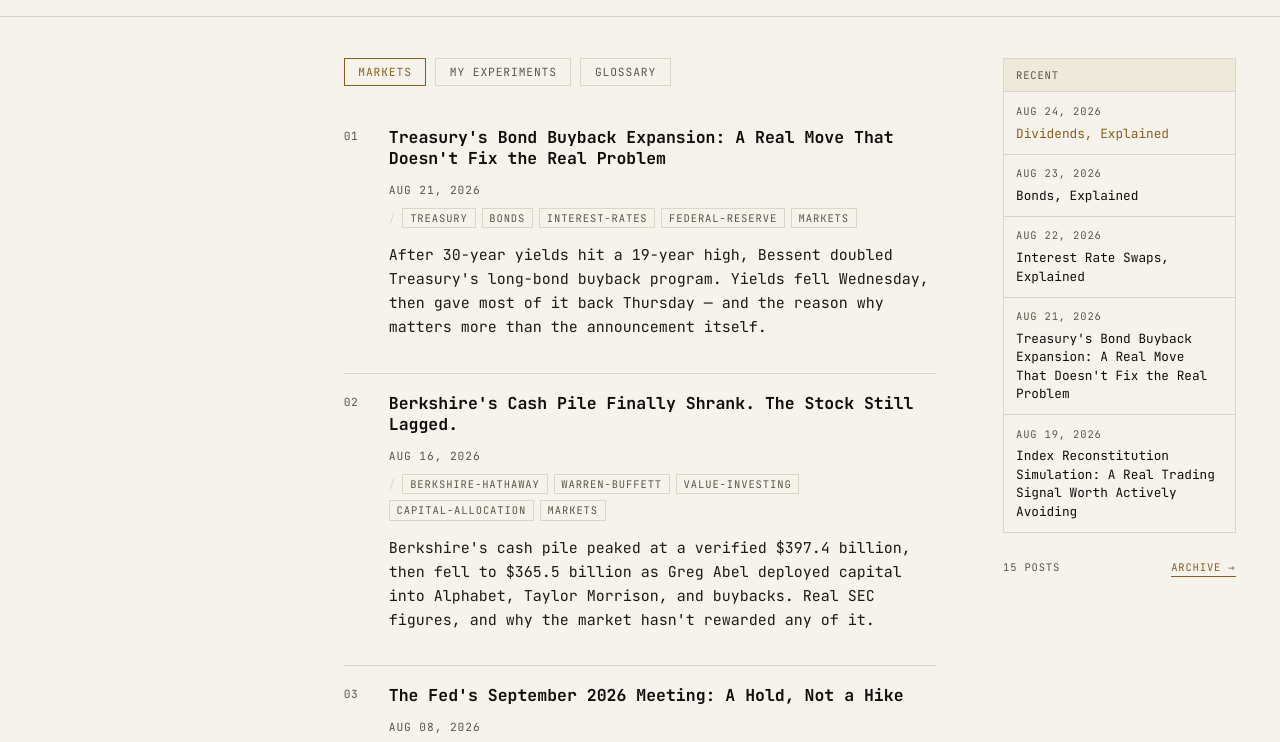
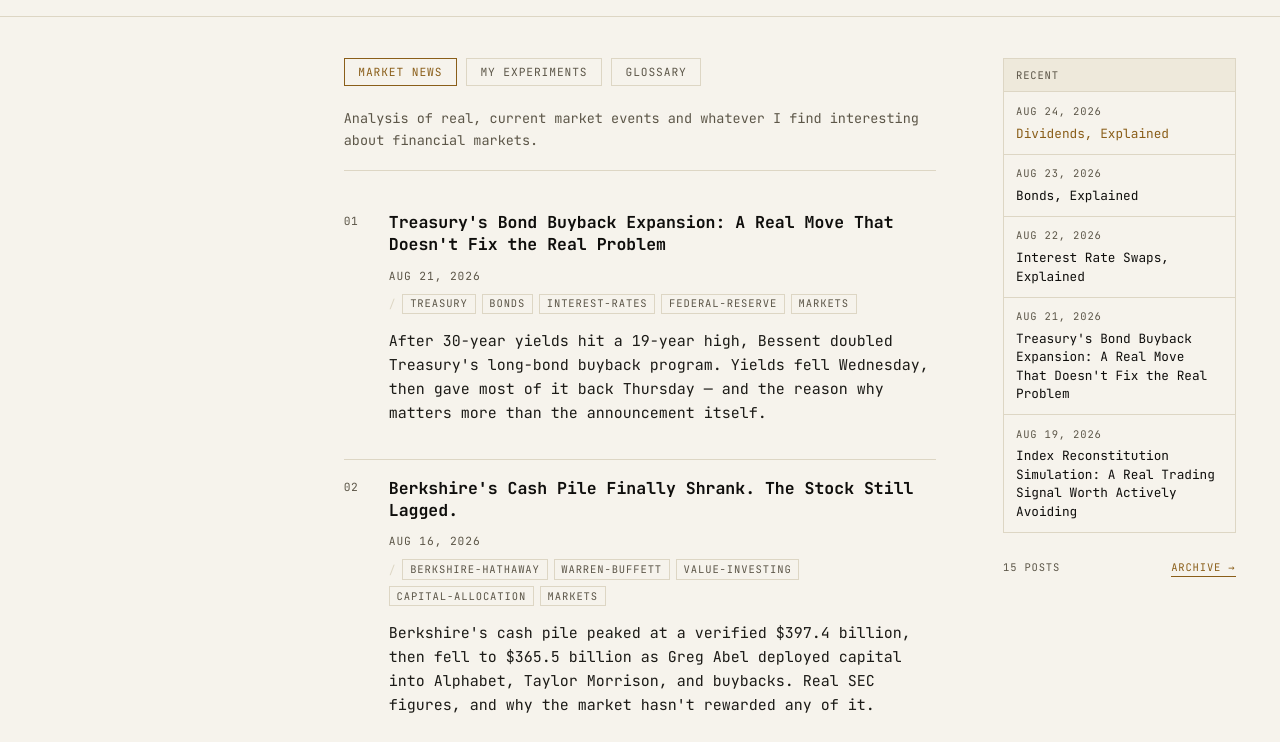
Before and after one commit to konradb-gh/konradb-gh.github.io, an Astro site: page / in a window 1280 px wide. Shown: the part 47-789 px from the top of the page. Built offline with nearby package versions, Linux system fonts and the light colour scheme; Astro itself is replaced by a stand-in of ours.

Commit message:
Rename Markets tab to Market News; add per-tab methodology notes
Market News and Glossary now show a short blurb explaining their
scope, matching the pattern already used for My Experiments. The
underlying "markets" category value and filtering logic are unchanged.

```diff
--- a/src/pages/index.astro
+++ b/src/pages/index.astro
@@ -18,7 +18,7 @@ const recentPosts = allPosts.slice(0, 5);
 <BaseLayout title="Home">
   <div class="category-tabs" role="tablist">
     <button type="button" class="category-tab is-active" data-category="markets" role="tab" aria-selected="true">
-      Markets
+      Market News
     </button>
     <button type="button" class="category-tab" data-category="experiments" role="tab" aria-selected="false">
       My Experiments
@@ -27,6 +27,11 @@ const recentPosts = allPosts.slice(0, 5);
       Glossary
     </button>
   </div>
+
+  <p class="methodology-note" data-panel="markets">
+    Analysis of real, current market events and whatever I find interesting
+    about financial markets.
+  </p>
 
   <p class="methodology-note" data-panel="experiments" hidden>
     The goal here is to find out which trading and investment ideas actually
@@ -37,6 +42,11 @@ const recentPosts = allPosts.slice(0, 5);
     system's own backtest covers more than four decades, back to 1982. Full
     code, data, and reproduction steps for every experiment are published in
     the <a href="https://github.com/konradb-gh/trading-research">trading-research repo</a>.
+  </p>
+
+  <p class="methodology-note" data-panel="glossary" hidden>
+    Breakdowns of the terms and mechanics behind common financial terms,
+    supported with youtube videos.
   </p>
 
   <ul class="post-list" data-panel="markets">
```
